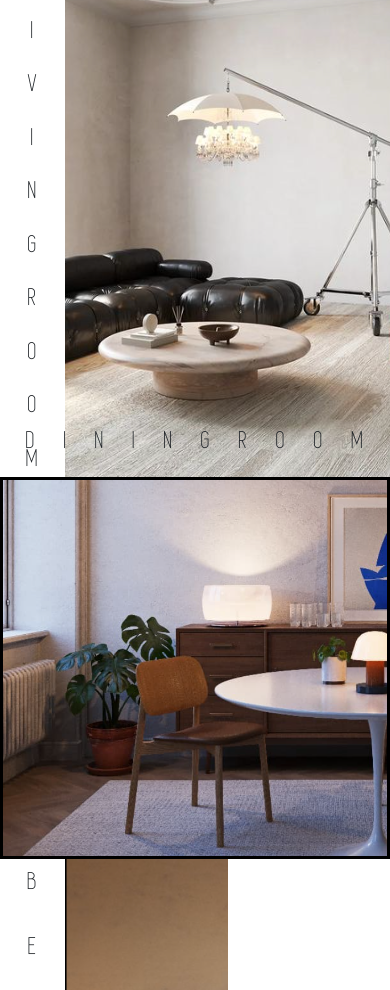
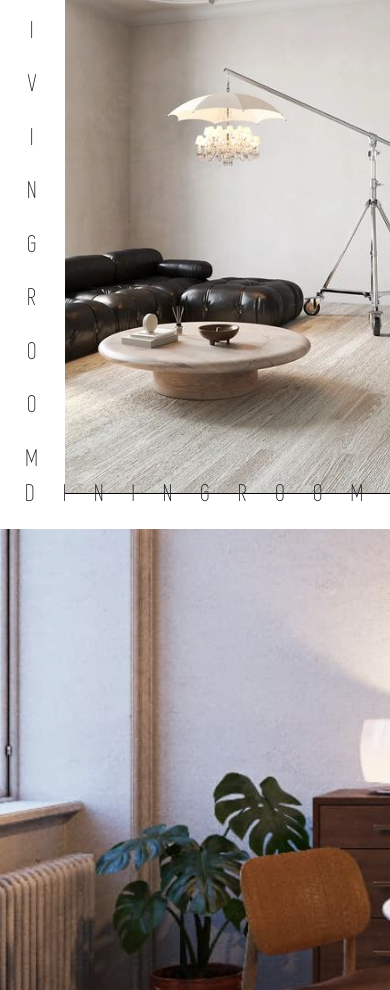
Before and after one commit to lexilixi/deco.jw, a plain HTML site: page index.html in a window 390 px wide. Shown: the part 91-1081 px from the top of the page. Drawn offline with nearby package versions, Linux system fonts and the light colour scheme.

Commit message:
detalles

```diff
--- a/css/css.css
+++ b/css/css.css
@@ -121,7 +121,6 @@ p{
   background-image: url(../multimedia/comedor5.png);
   background-repeat: no-repeat;
   background-size: cover;
-  border: solid black;
   transition: background 2s;
 }
 .divsection2:hover{
@@ -202,20 +201,12 @@ p{
     grid-template-areas:
     "livingdor section";
     }
-
-  .divmedio1{
-    height: 450px;
-  }
-
  .divtexto2{
     display: none;
   }
-
  .divsection2{
     height: 85%;
   }
-
-
  .divpensamientosemociones{
     display: none;
   }
```
Lines whose indentation alone changed are shown as unchanged.
